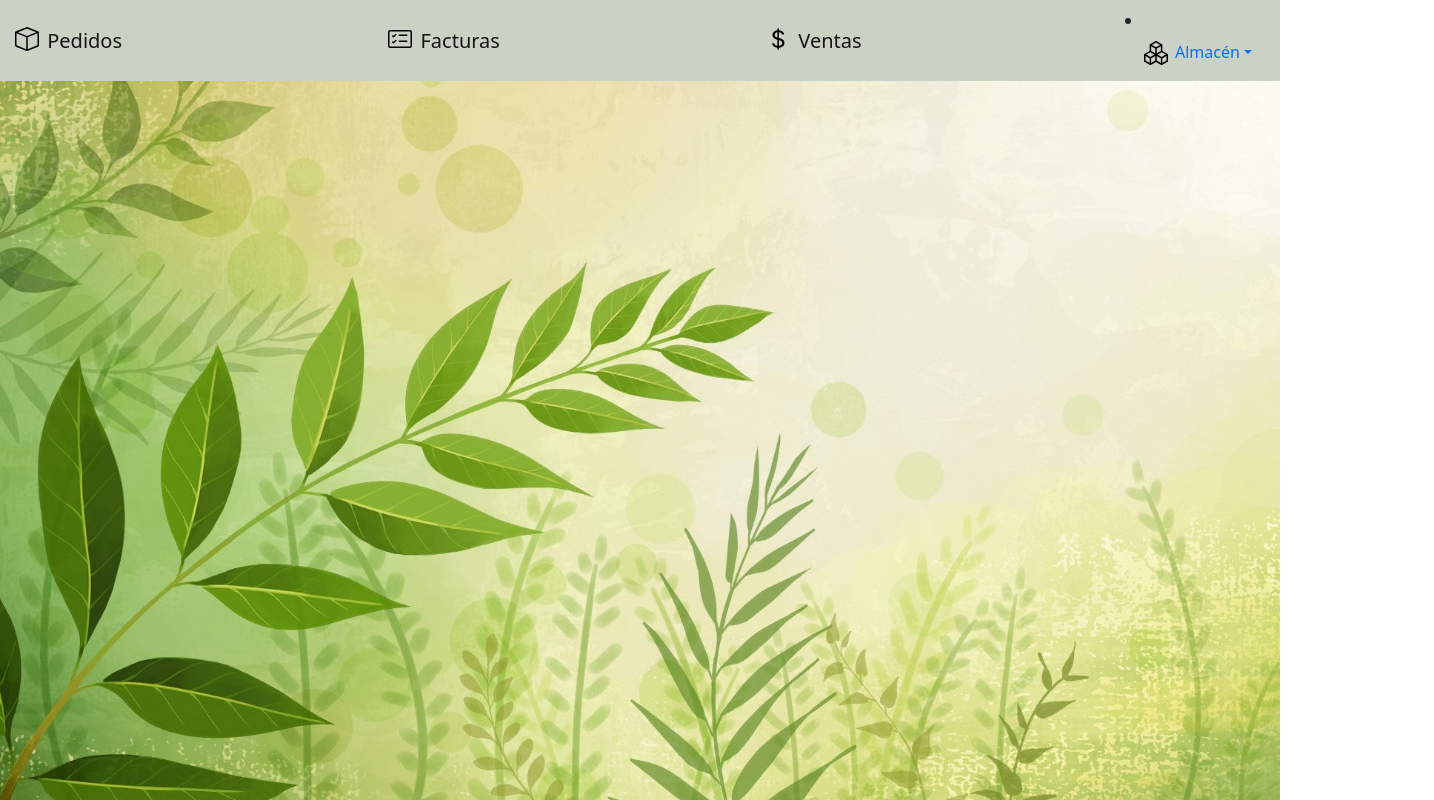
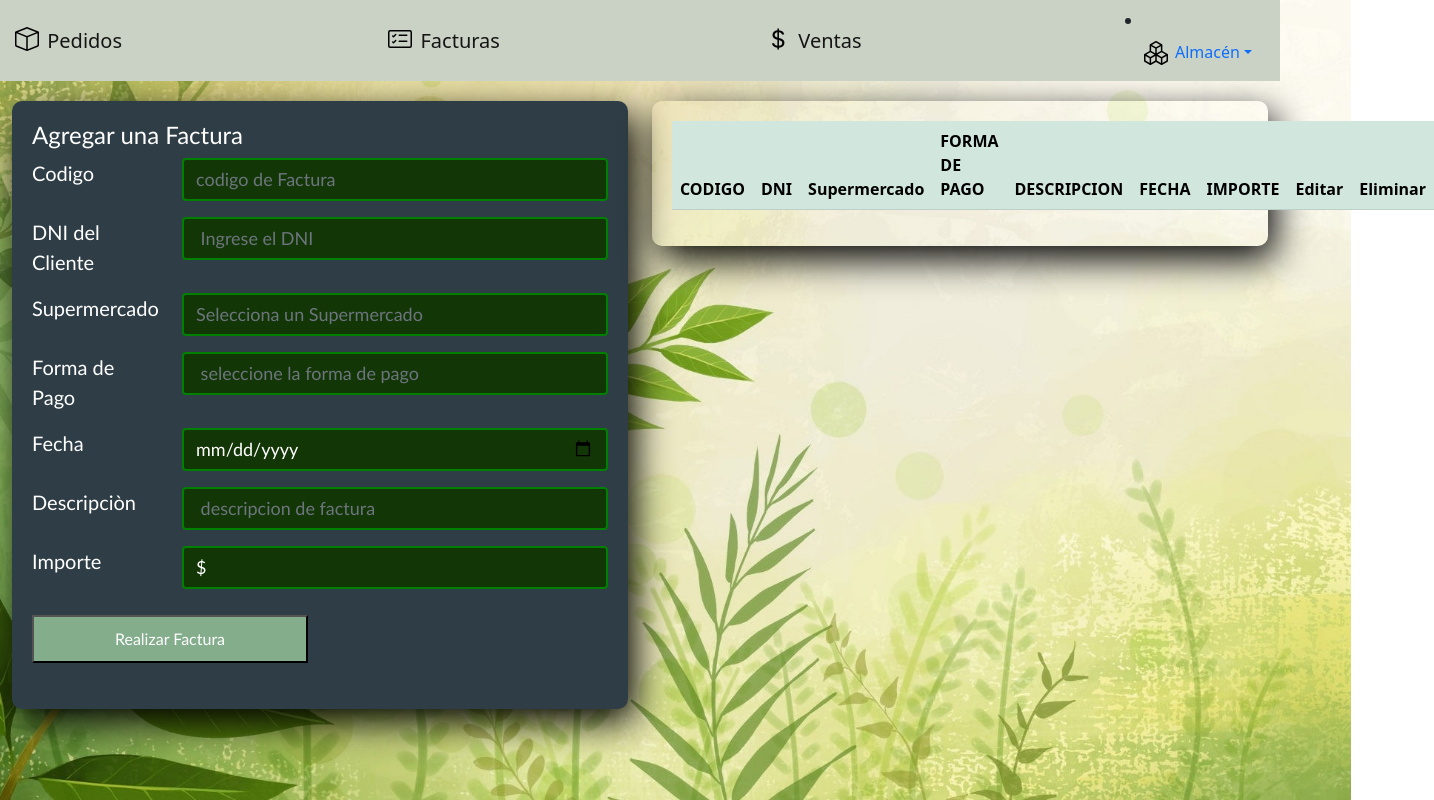
Before and after one commit to Desangrador/APS_angular, an Angular app: page /facturas in a window 1280 px wide. Before the commit this address led to /. Shown: the whole page, 1434 px wide, since content can reach past the window. Built offline with nearby package versions, Linux system fonts and the light colour scheme.

Commit message:
Productos Routing-Final2

```diff
--- a/src/app/app-routing.module.ts
+++ b/src/app/app-routing.module.ts
@@ -1,5 +1,6 @@
 import { NgModule } from '@angular/core';
 import { RouterModule, Routes } from '@angular/router';
+import { FacturasComponent } from './paginas/facturas/facturas.component';
 import { LotesComponent } from './paginas/lotes/lotes.component';
 import { PedidosComponent } from './paginas/pedidos/pedidos.component';
 import { ProductosComponent } from './paginas/productos/productos.component';
@@ -16,6 +17,10 @@
   {
     path: 'pedidos',
     component: PedidosComponent
+  },
+  {
+    path: 'facturas',
+    component: FacturasComponent
   }
 ]
 @NgModule({
--- a/src/app/app.module.ts
+++ b/src/app/app.module.ts
@@ -8,6 +8,7 @@
 import { ProductosComponent } from './paginas/productos/productos.component';
 import { HomeComponent } from './paginas/home/home.component';
 import { PedidosComponent } from './paginas/pedidos/pedidos.component';
+import { FacturasComponent } from './paginas/facturas/facturas.component';
 
 @NgModule({
   declarations: [
@@ -15,7 +16,8 @@
     LotesComponent,
     ProductosComponent,
     HomeComponent,
-    PedidosComponent
+    PedidosComponent,
+    FacturasComponent
   ],
   imports: [
     BrowserModule,
--- /dev/null
+++ b/src/app/paginas/facturas/facturas.component.html
@@ -0,0 +1,129 @@
+<div class="container-fluid">
+    <div class="row">
+        <div class="col-6">
+            <div class="form-registro">
+                <h4>Agregar una Factura</h4>
+                <div class="mb-3">
+                    <div class="row">
+                        <div class="col-3"><label class="labels" for="codigo">Codigo</label></div>
+                        <div class="col-9"><input class="form-control" type="number" id="codigo" placeholder="codigo de Factura"[(ngModel)]="factura.codigo"/></div>
+                    </div>
+                </div>
+                <div class="mb-3">
+                    <div class="row">
+                        <div class="col-3"><label class="labels" for="DNI">DNI del Cliente</label>  </div>
+                        <div class="col-9"><input class="form-control" type="text" id="DNI" placeholder=" Ingrese el DNI" [(ngModel)]="factura.DNI"/> </div>
+                    </div>
+                </div>
+                <div class="mb-3">
+                    <div class="row">
+                        <div class="col-3"><label class="labels" for="supermercado">Supermercado</label></div>
+                        <div class="col-9">
+                            <input class="form-control" type="list" list="supermercado" placeholder="Selecciona un Supermercado" [(ngModel)]="factura.supermercado"/>
+                            <datalist id="supermercado">
+                                <option value="La Canasta"></option>
+                                <option value="Natura"></option>
+                                <option value="Orión"></option>
+                                <option value="Plaza Vea"></option>
+                                <option value="Tottus"></option>
+                                <option value="Wong"></option>
+                            </datalist>
+                        </div>
+                    </div>
+                </div>
+                <div class="mb-3">
+                    <div class="row">
+                        <div class="col-3"><label class="labels" for="formaPay"> Forma de Pago</label></div>
+                        <div class="col-9">
+                            <input class="form-control" type="list" list="formaPay" placeholder=" seleccione la forma de pago" [(ngModel)]="factura.formaPay"/>
+                            <datalist id="formaPay">
+                                <option value="En Efectivo"></option>
+                                <option value="Devito"></option>
+                            </datalist>
+                        </div>
+                    </div>
+                </div>
+                <div class="mb-3">
+                    <div class="row">
+                        <div class="col-3"><label class="labels" for="fecha">Fecha </label></div>
+                        <div class="col-9"><input class="form-control" type="date" id="fecha" [(ngModel)]="factura.fecha"/></div>
+                    </div>
+                </div>
+                <div class="mb-3">
+                    <div class="row">
+                        <div class="col-3"><label class="labels" for="descripcion">Descripciòn</label></div>
+                        <div class="col-9">
+                            <input class="form-control" type="list" list="descripcion" placeholder=" descripcion de factura" [(ngModel)]="factura.descripcion"/>
+                            <datalist id="descripcion">
+                                <option value="Té verde x25"></option>
+                                <option value="Té verde x50"></option>
+                                <option value="Té verde agranel 250gr"></option>
+                                <option value="Té verde con stevia x25"></option>
+                                <option value="Té negro x25"></option>
+                                <option value="Té negro x50"></option>
+                                <option value="Té achiote x25"></option>
+                                <option value="Té digestivo x25"></option>
+                                <option value="Té con menta x25"></option>
+                                <option value="Chia 500gr"></option>
+                            </datalist>
+                        </div>
+                    </div>
+                </div>
+                <div class="mb-3">
+                    <div class="row">
+                        <div class="col-3"><label class="labels" for="importe">Importe</label></div>
+                        <div class="col-9"><input class="form-control" type="text" id="importe" placeholder=" importe en soles" [(ngModel)]="factura.importe"/></div>
+                    </div>
+                </div>
+                <div class="mb-3">
+                    <div class="row">
+                        <div class="col-6"><button class="button" (click)="onDatos()">Realizar Factura</button></div>
+                    </div>
+                </div>
+            </div>
+        </div>
+
+        <!-- Tabla de Facturas -->
+        <div class="col-6">
+            <div class="table-list">
+                <table class="table table-success table-striped">
+                  <thead>
+                    <tr>
+                      <th scope="col">CODIGO</th>
+                      <th scope="col">DNI</th>
+                      <th scope="col">Supermercado</th>
+                      <th scope="col">FORMA DE PAGO</th>
+                      <th scope="col">DESCRIPCION</th>
+                      <th scope="col">FECHA</th>
+                      <th scope="col">IMPORTE</th>
+                      <th scope="col">Editar</th>
+                      <th scope="col">Eliminar</th>
+                    </tr>
+                  </thead>
+                  <tbody>
+                    <tr *ngFor="let factura of facturas; index as i">
+                      <th>{{ factura.codigo}}</th>
+                      <td>{{ factura.DNI }}</td>
+                      <td>{{ factura.supermercado }}</td>
+                      <td>{{ factura.formaPay }}</td>
+                      <td>{{ factura.descripcion }}</td>
+                      <td>{{ factura.fecha }}</td>
+                      <td>{{ factura.importe }}</td>
+
+                      <td>
+                        <button class="btn btn-warning" (click)="onEdit(i)">
+                          <img src="../assets/pencil-square.svg" alt="" />
+                        </button>
+                      </td>
+                      <td>
+                        <button class="btn btn-danger" (click)="onDelete(i)">
+                          <img src="../assets/trash.svg" alt="" />
+                        </button>
+                      </td>
+                    </tr>
+                  </tbody>
+                </table>
+              </div>
+        </div>
+    </div>
+</div>
--- /dev/null
+++ b/src/app/paginas/facturas/facturas.component.ts
@@ -0,0 +1,68 @@
+import { Component, OnInit } from '@angular/core';
+import { Factura2 } from 'src/app/Interfaces';
+
+@Component({
+  selector: 'app-facturas',
+  templateUrl: './facturas.component.html',
+  styleUrls: [ '../../app.component.css' ]
+})
+export class FacturasComponent implements OnInit {
+  constructor() { }
+  ngOnInit(): void {
+  }
+
+public factura: Factura2 = this.facturaEmpty();
+  public facturas: Factura2 []= [];
+  public position: number = -1;
+
+
+  onDatos(): void {
+    if (this.position == -1) {
+      console.log(this.factura);
+      this.facturas.push(this.factura);
+      this.factura = this.facturaEmpty();
+    } else {
+      let selection: Factura2 = this.facturas[this.position];
+      selection.codigo = this.factura.codigo;
+      selection.DNI = this.factura.DNI;
+      selection.supermercado = this.factura.supermercado;
+      selection.formaPay = this.factura.formaPay;
+      selection.fecha = this.factura.fecha;
+      selection.descripcion = this.factura.descripcion;
+      selection.importe = this.factura.importe;
+      this.factura = this.facturaEmpty();
+      this.position = -1;
+    }
+  }
+
+  facturaEmpty(): Factura2 {
+    return{
+    codigo: "",
+    DNI: "",
+    supermercado: "",
+    formaPay: "",
+    fecha: "",
+    descripcion: "",
+    importe:"$ ",
+
+    };
+  }
+
+  onEdit(i: number): void {
+    //this.pedido = this.pedidos[i];
+    let selection: Factura2 = this.facturas[i];
+    this.factura.codigo = selection.codigo;
+    this.factura.DNI = selection.DNI;
+    this.factura.supermercado = selection.supermercado;
+    this.factura.formaPay = selection.formaPay;
+    this.factura.fecha = selection.fecha;
+    this.factura.descripcion = selection.descripcion;
+    this.factura.importe = selection.importe;
+    this.position = i;
+  }
+
+  onDelete(i: number): void{
+    this.facturas.splice(i, 1);
+    this.position = -1
+  }
+}
--- a/src/app/paginas/home/home.component.html
+++ b/src/app/paginas/home/home.component.html
@@ -5,7 +5,7 @@
         <img src="../assets/box.svg" alt="" width="30" height="24" class="d-inline-block align-text-top" />
         Pedidos
       </a>
-      <a class="navbar-brand" routerLink="">
+      <a class="navbar-brand" routerLink="facturas">
         <img src="../assets/card-checklist.svg" alt="" width="30" height="24" class="d-inline-block align-text-top" />
         Facturas
       </a>
--- a/src/app/paginas/lotes/lotes.component.ts
+++ b/src/app/paginas/lotes/lotes.component.ts
@@ -10,25 +10,6 @@
   constructor() { }
   ngOnInit(): void {
   }
-
-  //Productos temporales
-  pr1: Producto = {
-    id: 1,
-    codigo: "T001",
-    nombre: "Té, canela y clavo x25",
-    detalles: "Caja de Té tradicional con 25 sobres",
-    precio: 10,
-    estaIncluidoEnLotes: []
-  }
-  pr2: Producto = {
-    id: 2,
-    codigo: "T002",
-    nombre: "Té, canela y clavo x50",
-    detalles: "Caja de Té tradicional con 50 sobres",
-    precio: 18,
-    estaIncluidoEnLotes: []
-  }
-  //Fin Productos temporales
 
   //Producto vacio
   prvacio: Producto = {
```
Also changed, not shown: src/app/Interfaces.ts (+10 -0 lines).
